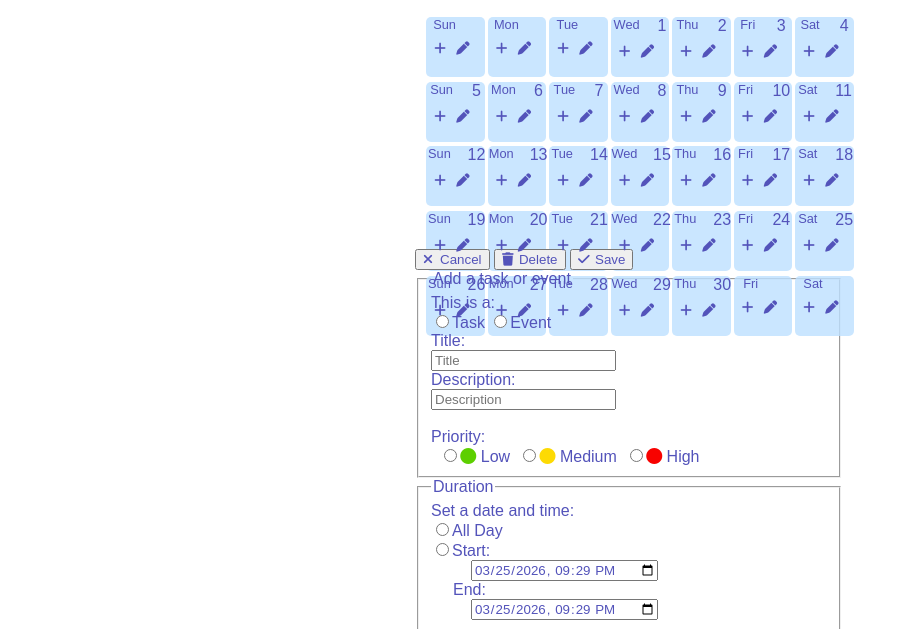
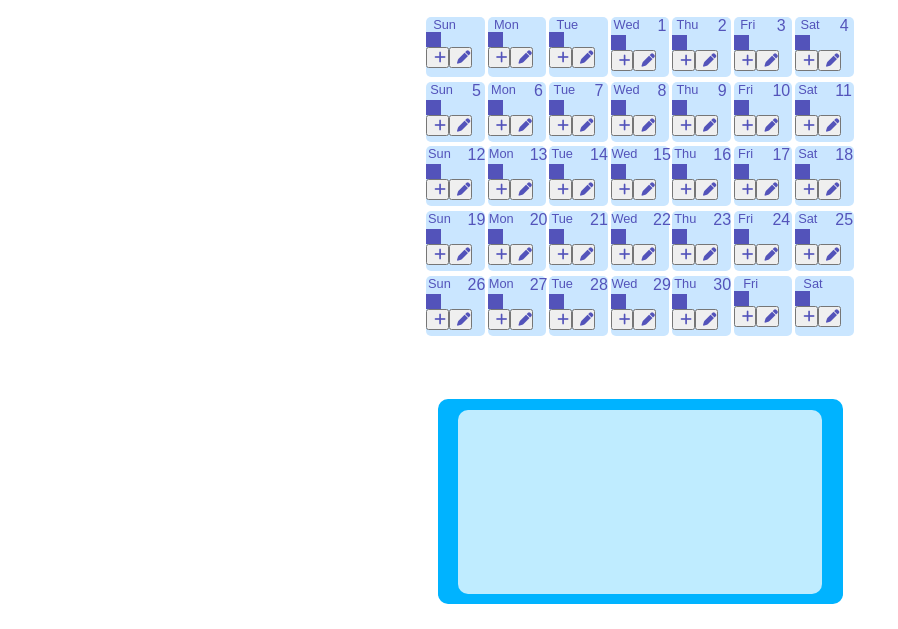
Before and after one commit to AirenMarie/ClearlyPlan-app, a website: page public/index.html in a window 1280 px wide. Shown: the part 167-796 px from the top of the page, without its empty margins (0-898 px from the left). Drawn offline with Linux system fonts and the light colour scheme; no server answers; a web font is replaced by a local one.

Commit message:
add styles to display tasks on calendar

```diff
--- a/public/css/styles.css
+++ b/public/css/styles.css
@@ -21,6 +21,8 @@ main {
   height: 100vh;
   margin: 0 auto;
   padding: 0;
+  display: flex;
+  flex-direction: column;
 }
 
 /* #calendar-body {
@@ -30,8 +32,8 @@ main {
 }
  */
 
-.add-task-or-event-btn,
-.edit-task-or-event-btn {
+.add-task-icon,
+.edit-task-icon {
   border: none;
   background: none;
   width: 7px;
@@ -122,6 +124,8 @@ main {
 
 #form-container {
   width: 95%;
+  height: 30%;
+  margin: auto;
 }
 
 .fa-solid {
@@ -152,14 +156,14 @@ main {
   flex-direction: column;
 }
 
-/* .hidden {
+.hidden {
   display: none;
-} */
+}
 
 #quote-section {
   width: 90%;
   height: 40%;
-  margin: 115px auto;
+  margin: 150px auto;
   border-radius: 10px;
   background-color: rgb(0, 179, 255);
   display: flex;
@@ -170,6 +174,7 @@ main {
 #quote-text {
   width: 90%;
   height: 90%;
+  aspect-ratio: 16 / 9;
   display: flex;
   justify-content: center;
   align-items: center;
@@ -185,3 +190,17 @@ main {
   padding: 10px;
   text-align: center;
 }
+
+.task-name {
+  width: 15px;
+  height: 15px;
+  background-color: #5353ba;
+}
+
+.task-name:hover {
+  width: 200px;
+  height: 100px;
+  font-size: 0.7em;
+  background-color: rgba(255, 255, 255, 0.75);
+  color: #5353ba;
+}
```
